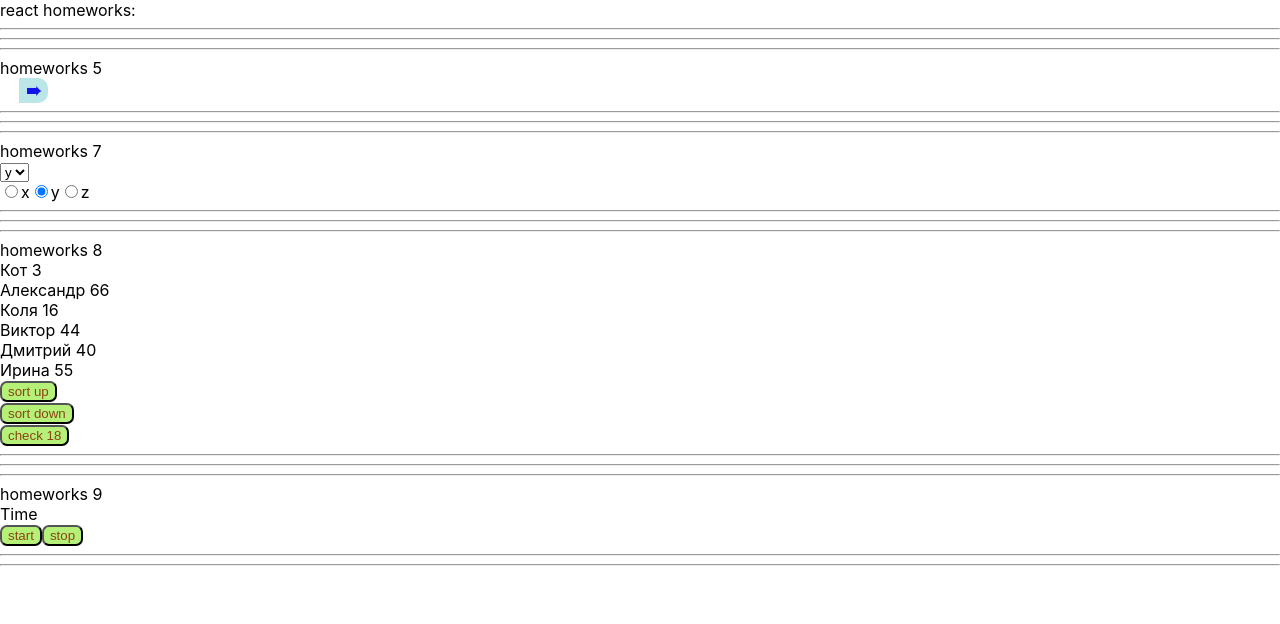
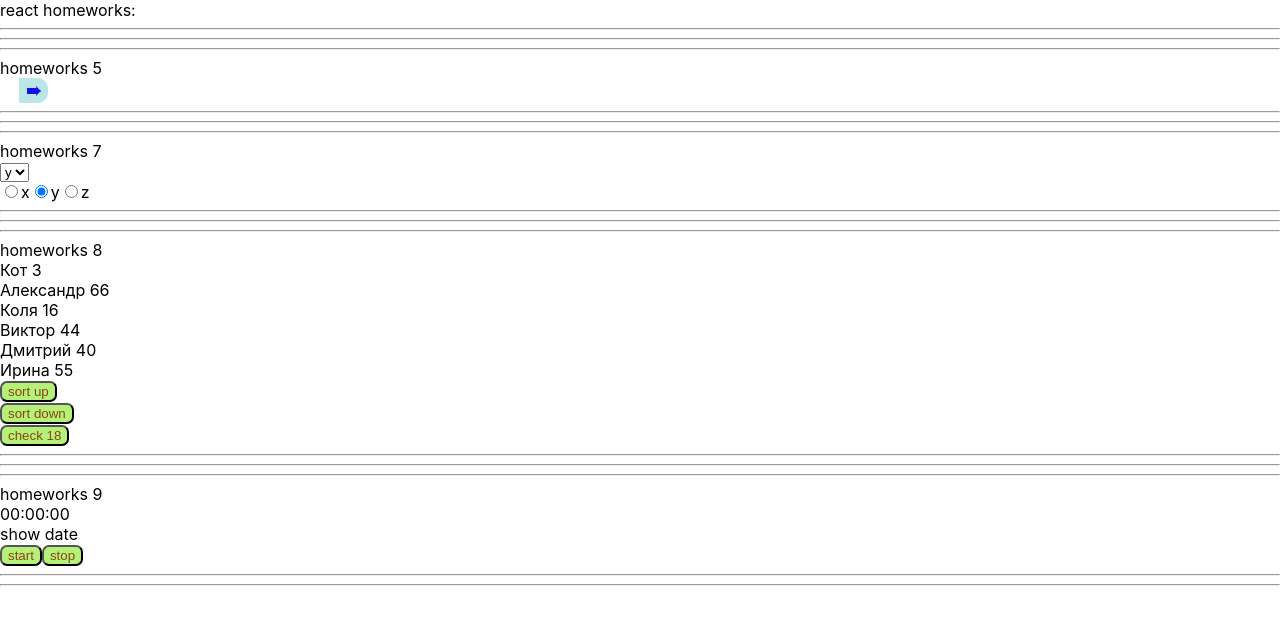
Before and after one commit to Pavel-SS/homework, a React (Create React App) app: page /#/junior in a window 1280 px wide. Shown: the top 624 px of the page. Built offline with nearby package versions, Linux system fonts and the light colour scheme.

Commit message:
Update Clock.tsx

```diff
--- a/src/p2-homeworks/h9/Clock.tsx
+++ b/src/p2-homeworks/h9/Clock.tsx
@@ -7,40 +7,41 @@ function Clock() {
     const [show, setShow] = useState<boolean>(false)
 
     const stop = () => {
-        // stop
+        clearInterval(timerId);
     }
     const start = () => {
         stop()
         const id: number = window.setInterval(() => {
-            // setDate
+            setDate(new Date())
         }, 1000)
         setTimerId(id)
     }
 
     const onMouseEnter = () => {
-        // show
+        setShow(true)
     }
     const onMouseLeave = () => {
-        // close
+        setShow(false)
     }
 
-    const stringTime = 'Time' // fix with date
-    const stringDate = 'Date' // fix with date
+    const stringTime = date?.toLocaleTimeString() || <span>00:00:00</span> // fix with date
+    const stringDate = date?.toLocaleDateString() || <span>show date</span>// fix with date
 
     return (
         <div>
-            <div
-                onMouseEnter={onMouseEnter}
-                onMouseLeave={onMouseLeave}
-            >
+            <div>
                 {stringTime}
             </div>
-
-            {show && (
-                <div>
-                    {stringDate}
-                </div>
-            )}
+            <div
+                 onMouseEnter={onMouseEnter}
+                 onMouseLeave={onMouseLeave}
+            >
+                {show ?
+                    <span>
+                        {stringDate}
+                    </span>
+                : <span>show date</span>}
+            </div>
 
             <SuperButton onClick={start}>start</SuperButton>
             <SuperButton onClick={stop}>stop</SuperButton>
```
